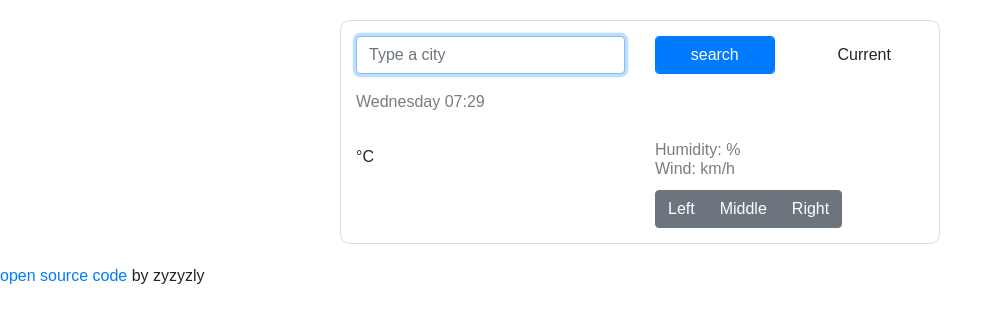
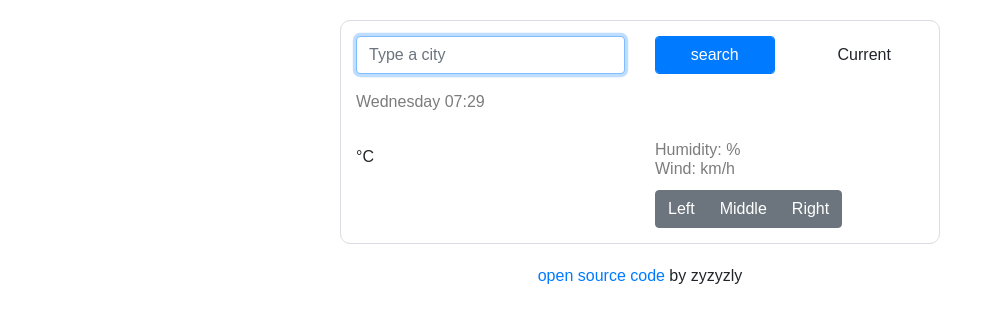
Before and after one commit to zyzyzly/my-awesome-project, a plain HTML site: page index.html in a window 1280 px wide. Shown: the whole page, without its empty margins (0-1003 px from the left). Drawn offline with nearby package versions, Linux system fonts and the light colour scheme.

Commit message:
centered the text

```diff
--- a/index.html
+++ b/index.html
@@ -77,7 +77,7 @@
         </div>
       </div>
     </div>
-    <div>
+    <div class="git-link">
       <a href="https://github.com/zyzyzly/my-awesome-project"
         >open source code</a
       >
--- a/src/style.css
+++ b/src/style.css
@@ -48,3 +48,6 @@ li {
 .search-form {
   margin-bottom: 20px;
 }
+.git-link {
+  text-align: center;
+}
```
